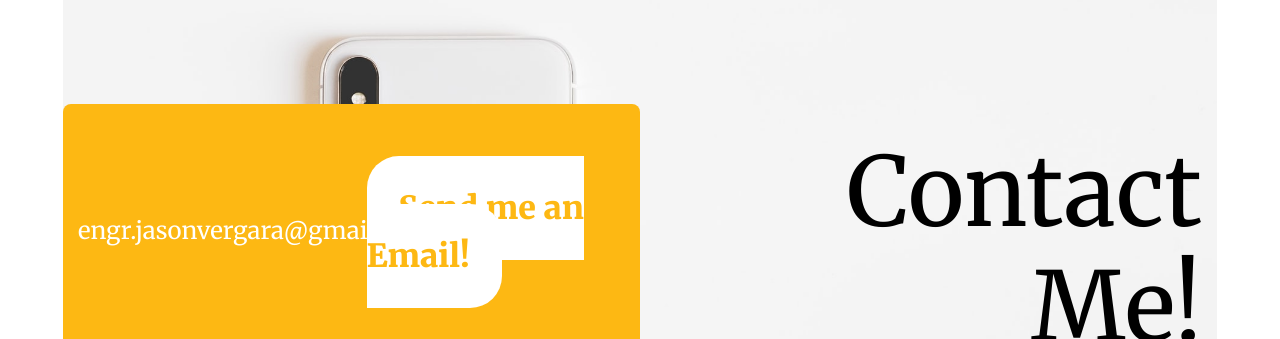
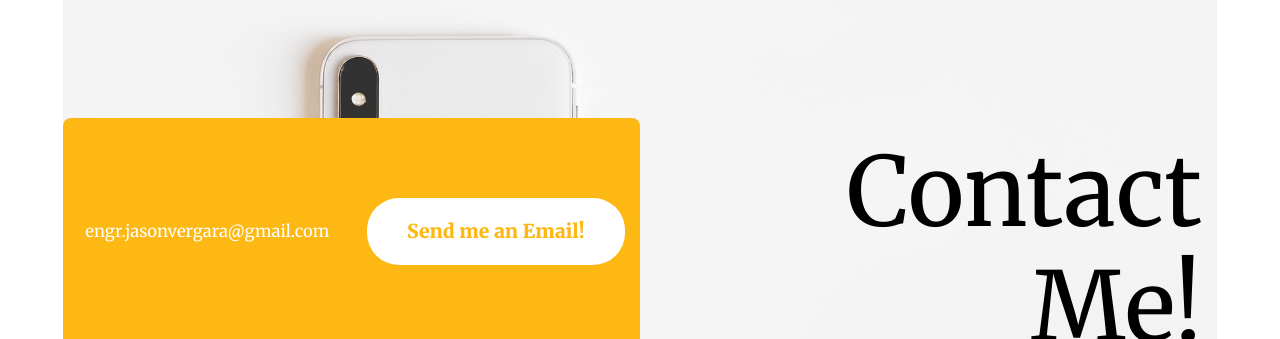
Before and after one commit to engrJason/portfolio, a plain HTML site: page index.html in a window 1280 px wide. Shown: the part 3331-3670 px from the top of the page. Drawn offline with nearby package versions, Linux system fonts and the light colour scheme.

Commit message:
Update contact me code

```diff
--- a/style/style.css
+++ b/style/style.css
@@ -217,15 +217,18 @@ container-fluid {
 .contactMeEmail h4 {
     text-align: center;
     margin-bottom: 0;
+    font-size: 1.3vw;
 }
 
 .sendEmail {
-    padding: 2rem;
-    font-size: 2rem;
+    padding: 1.5vw;
+    font-size: 1.5vw;
     font-weight: 900;
     background-color: white;
     color: #fdb813;
     border-radius: 2rem;
+    display: block;
+    text-align: center;
 }
 
 .sendEmail:hover {
```
